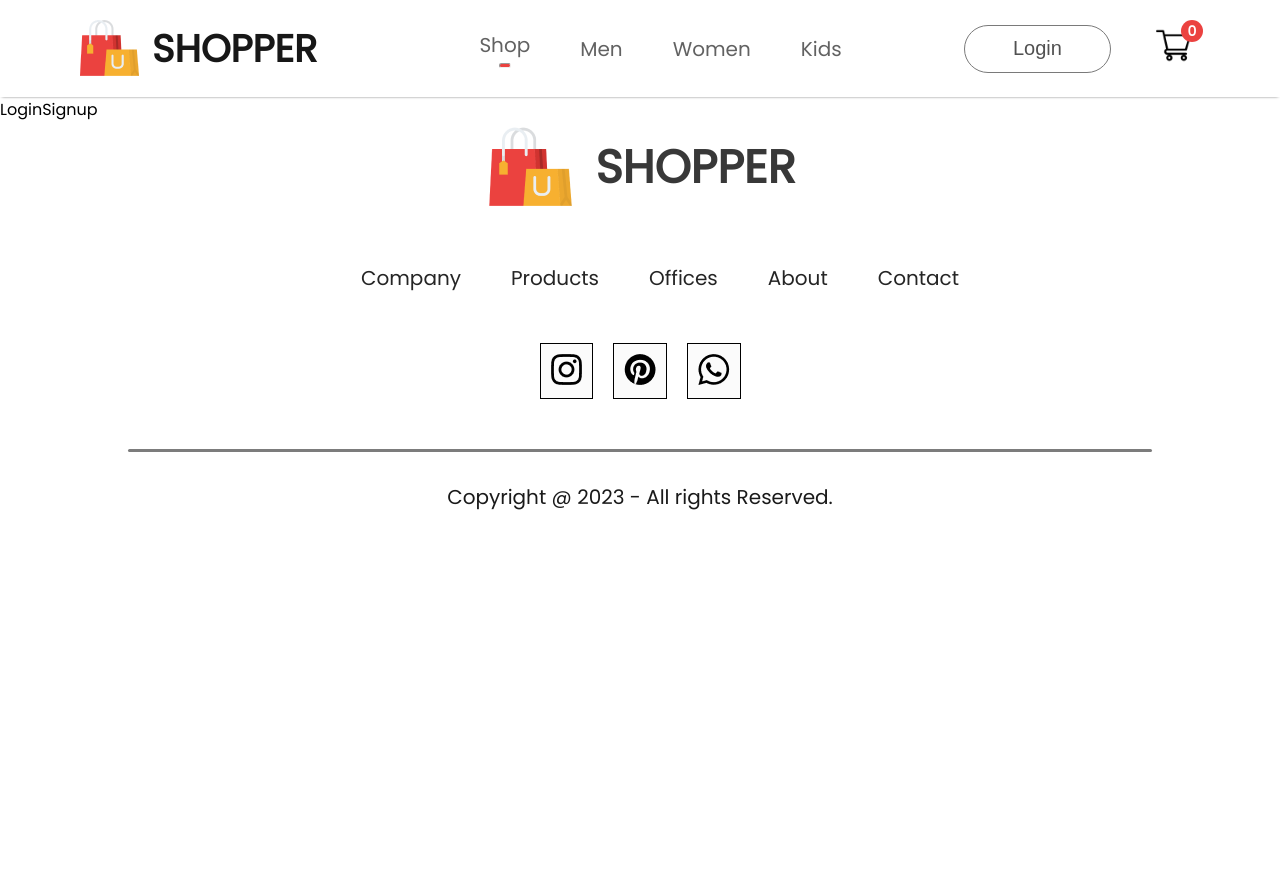
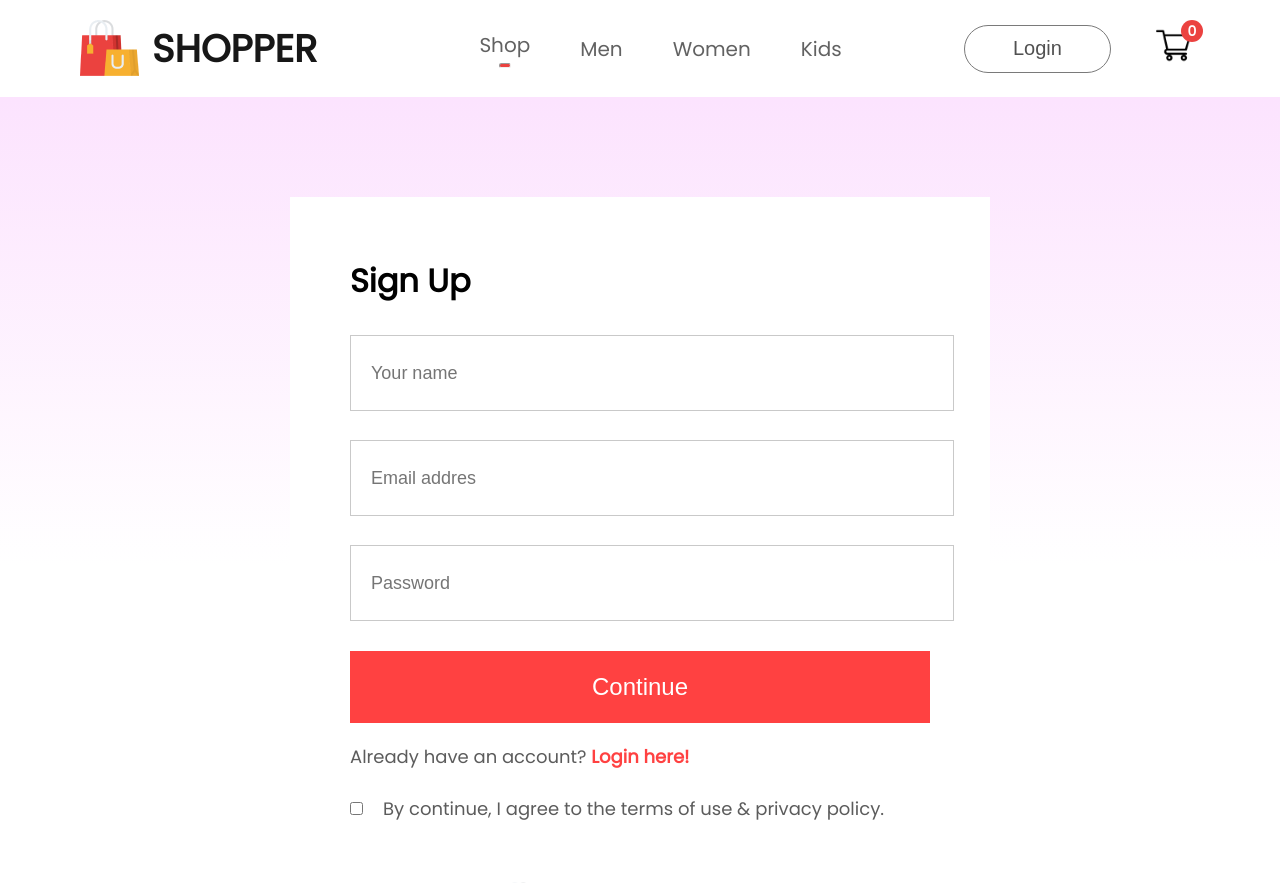
Before and after one commit to Srvictorchinea/ecommerce-react-app, a React (Create React App) app: page /login in a window 1280 px wide. Shown: the top 883 px of the page. Before the commit the page ends 800 px from the top, so only its background shows below. Built offline with nearby package versions, Linux system fonts and the light colour scheme.

Commit message:
[ADD] loginsignup form

```diff
--- a/src/Components/Item/Item.css
+++ b/src/Components/Item/Item.css
@@ -19,7 +19,3 @@
     font-weight: 500;
     text-decoration: line-through;
 }
-.item:hover{
-    transform: scale(1.05);
-    transition: 0.6s;
-}
--- /dev/null
+++ b/src/Pages/CSS/LoginSignup.css
@@ -0,0 +1,61 @@
+.loginsignup{
+    width: 100%;
+    height: 80hv;
+    background: linear-gradient(180deg, #fce3fe, #fff 60%);
+    padding-top: 100px;
+}
+.loginsignup-container{
+    width: 580px;
+    height: 600px;
+    background-color: #fff;
+    margin: auto;
+    padding: 40px 60px;
+}
+.loginsignup-container h1{
+    margin: 20px 0;
+}
+.loginsignup-fields{
+    display: flex;
+    flex-direction: column;
+    gap: 29px;
+    margin-top: 30px;
+}
+.loginsignup-fields input{
+    height: 72px;
+    width: 100%;
+    padding-left: 20px;
+    border: 1px solid #c9c9c9;
+    outline: none;
+    color: #5c5c5c;
+    font-size: 18px;
+}
+.loginsignup-container button{
+    width: 580px;
+    height: 72px;
+    color: #fff;
+    background-color: #ff4141;
+    margin-top: 30px;
+    border: none;
+    font-size: 24px;
+    font-weight: 500;
+    cursor: pointer;
+}
+.loginsignup-login{
+    margin-top: 20px;
+    color: #5c5c5c;
+    font-size: 18px;
+    font-weight: 500;
+}
+.loginsignup-login span {
+    color:#ff4141;
+    font-weight: 600;
+}
+.loginsignup-agree{
+    display: flex;
+    align-items: center;
+    margin-top:25px;
+    gap: 20px;
+    color: #5c5c5c;
+    font-size: 18px;
+    font-weight: 500;
+}
--- a/src/Pages/LoginSignup.jsx
+++ b/src/Pages/LoginSignup.jsx
@@ -1,8 +1,24 @@
 import React from 'react'
+import './CSS/LoginSignup.css'
 
 const LoginSignup = () => {
   return (
-    <div>LoginSignup</div>
+    <div className='loginsignup'>
+      <div className="loginsignup-container">
+        <h1>Sign Up</h1>
+        <div className="loginsignup-fields">
+          <input type="text" placeholder='Your name'/>
+          <input type="email" placeholder='Email addres'/>
+          <input type="password" placeholder='Password'/>
+        </div>
+        <button>Continue</button>
+        <p className='loginsignup-login'>Already have an account? <span>Login here!</span></p>
+        <div className="loginsignup-agree">
+          <input type="checkbox" name="" id="" />
+          <p>By continue, I agree to the terms of use & privacy policy.</p>
+        </div>
+      </div>
+    </div>
   )
 }
 
--- a/src/Pages/Product.jsx
+++ b/src/Pages/Product.jsx
@@ -1,8 +1,14 @@
-import React from 'react'
+import React, { useContext } from 'react'
+import { ShopContext } from '../Context/ShopContext'
+import { useParams } from 'react-router-dom'
+const Product = () => {
+  const {all_product} = useContext(ShopContext)
+  const {productId} = useParams()
+  const product = all_product.find((e) => e.id === Number(productId))
+  return (
+    <div className='product'>
 
-const Product = () => {
-  return (
-    <div>Product</div>
+    </div>
   )
 }
 
```
Also changed, not shown: src/Components/Breadcrums/Breadcrum.jsx (added, +13 -0 lines), src/Components/Breadcrums/Breadcrum.css (added).
